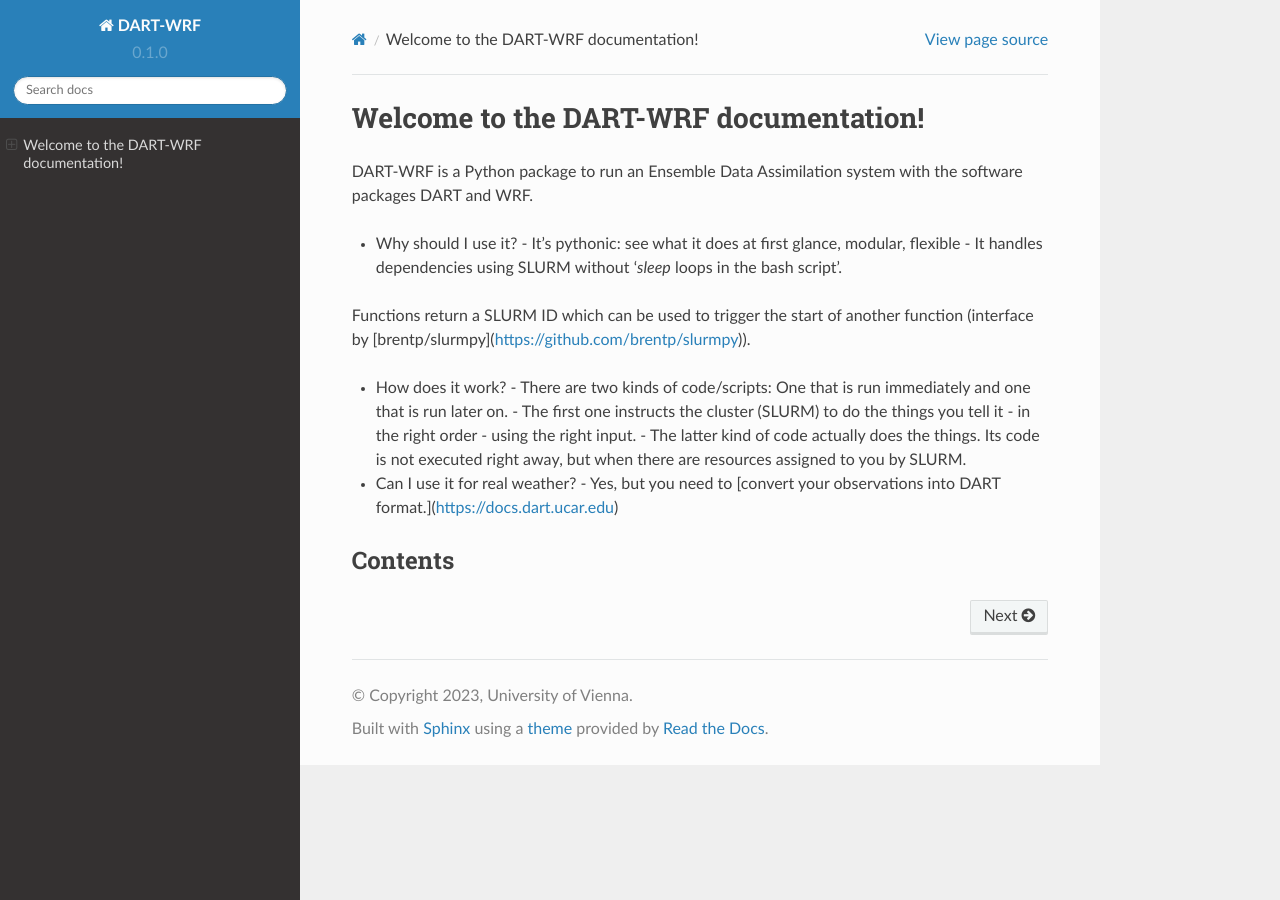
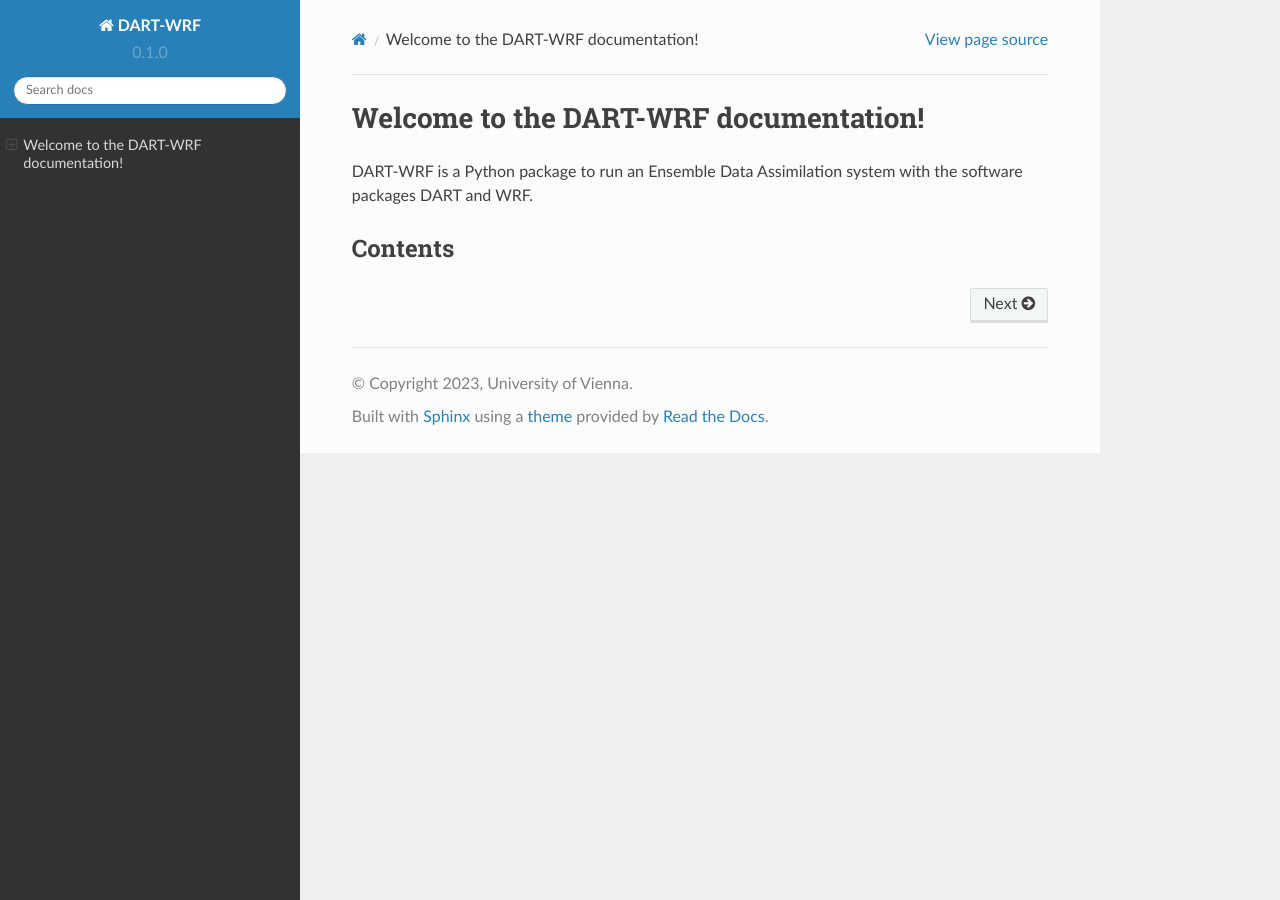
Before and after one commit to lkugler/DART-WRF, a Sphinx documentation site: the page built from docs/source/index.rst, in a window 1280 px wide. Built offline with Sphinx 7.4.7 and the Read the Docs theme 2.0.0, drawn with Linux system fonts in a browser that asks for light colours; pages that are not in the unit, such as notebooks, are missing from menus.

Commit message:
Update index.rst

```diff
--- a/docs/source/index.rst
+++ b/docs/source/index.rst
@@ -3,18 +3,6 @@ Welcome to the DART-WRF documentation!
 
 DART-WRF is a Python package to run an Ensemble Data Assimilation system with the software packages DART and WRF.
 
-- Why should I use it?
-  - It's pythonic: see what it does at first glance, modular, flexible
-  - It handles dependencies using SLURM without '`sleep` loops in the bash script'.
-Functions return a SLURM ID which can be used to trigger the start of another function (interface by [brentp/slurmpy](https://github.com/brentp/slurmpy)).
-
-- How does it work?
-  - There are two kinds of code/scripts: One that is run immediately and one that is run later on.
-  - The first one instructs the cluster (SLURM) to do the things you tell it - in the right order - using the right input.
-  - The latter kind of code actually does the things. Its code is not executed right away, but when there are resources assigned to you by SLURM.
-
-- Can I use it for real weather?
-  -  Yes, but you need to [convert your observations into DART format.](https://docs.dart.ucar.edu)
 
 
 
```
